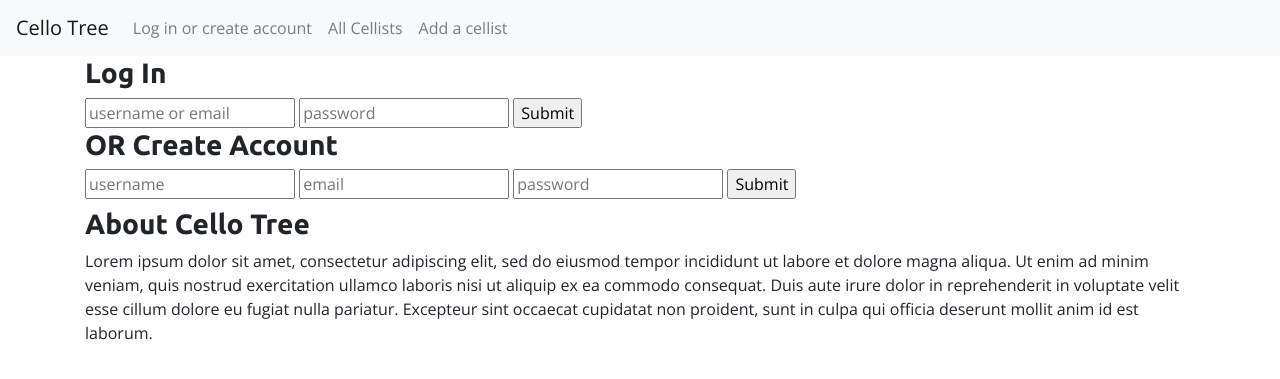
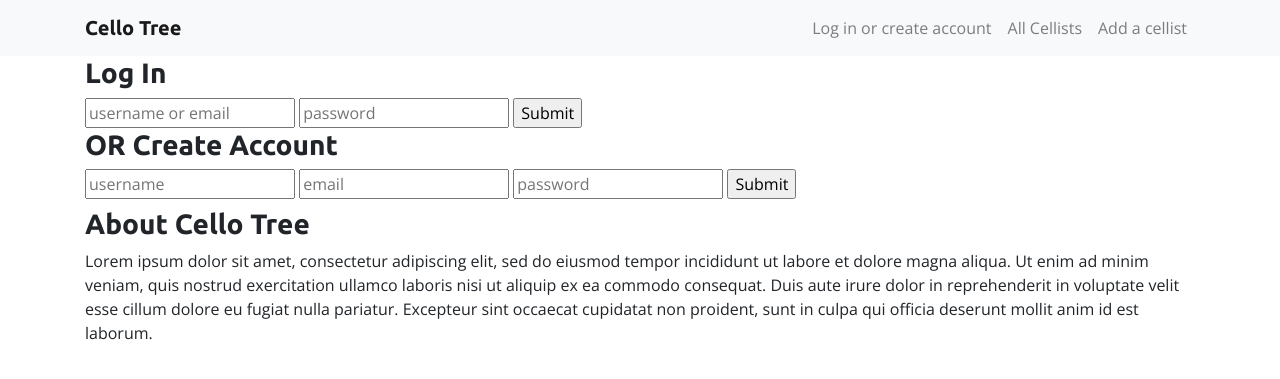
Before and after one commit to coriography/cello_tree, a Flask app: page / in a window 1280 px wide. Shown: the top 379 px of the page. Run offline with Flask 2, Linux system fonts and the light colour scheme; some libraries are stand-ins or nearby versions.

Commit message:
updated navbar font

```diff
--- a/static/style.css
+++ b/static/style.css
@@ -20,3 +20,7 @@ Font-Size: 17px; */
 h1, h2, h3, h4, h5, h6 {
     font-family: 'Ubuntu', Sans-Serif;
 }
+
+.alt-font {
+    font-family: 'Ubuntu', Sans-Serif;
+}
--- a/templates/base.html
+++ b/templates/base.html
@@ -30,13 +30,14 @@
 </head>
 <body>
     <nav class="navbar navbar-expand-lg navbar-light bg-light">
-        <a class="navbar-brand" href="/">Cello Tree</a>
+        <div class="container">
+            <a class="navbar-brand alt-font" href="/">Cello Tree</a>
             <button class="navbar-toggler" type="button" data-toggle="collapse" data-target="#navbarSupportedContent" aria-controls="navbarSupportedContent" aria-expanded="false" aria-label="Toggle navigation">
                 <span class="navbar-toggler-icon"></span>
             </button>
 
-        <div class="collapse navbar-collapse" id="navbarSupportedContent">
-          <ul class="navbar-nav mr-auto">
+            <div class="collapse navbar-collapse justify-content-end" id="navbarSupportedContent">
+                <ul class="navbar-nav">
                 {% if 'user_id' in session %}
                     <li class="nav-item">
                         <a id="nav_login_logout" class="nav-link" href="/api/logout">Log out {{session.username}}</a>
@@ -46,7 +47,6 @@
                         <a id="nav_login_logout" class="nav-link" href="/">Log in or create account</a>
                     </li>
                 {% endif %}
-
                     <li class="nav-item">
                         <a class="nav-link" href="/all_cellists">All Cellists</a>
                     </li>
@@ -54,6 +54,7 @@
                         <a class="nav-link" href="/add_cellist">Add a cellist</a>
                     </li>
                 </ul>
+            </div>
         </div>
     </nav>
 
```
Lines whose indentation alone changed are shown as unchanged.
